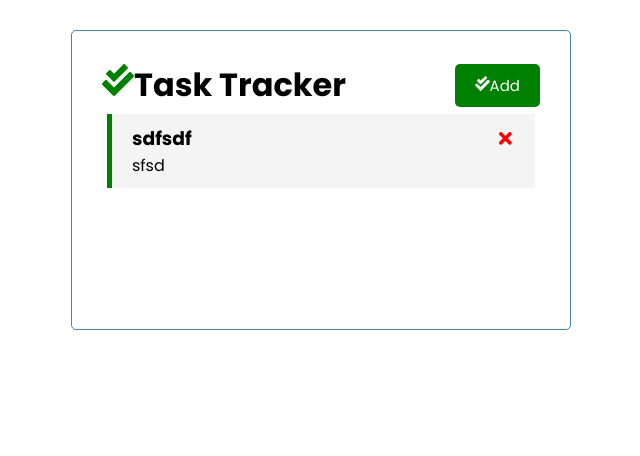
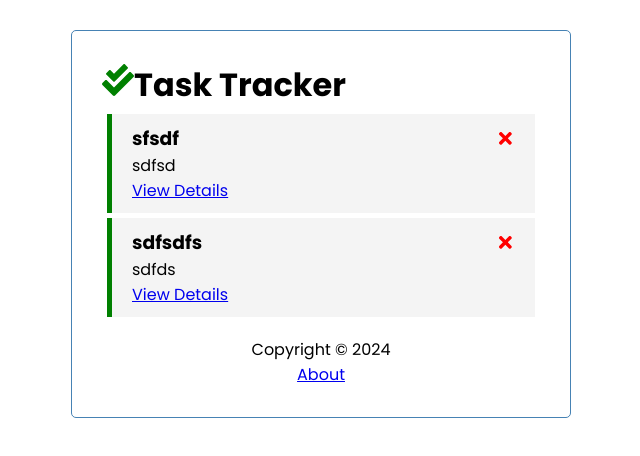
Before and after one commit to natiquekeyin/fall2024, a React (Vite) app in the folder JavaScript/Week10/tasktracker/: page / in a window 1280 px wide. Shown: the top 456 px of the page, without its empty margins (319-959 px from the left). Built offline with nearby package versions, Linux system fonts and the light colour scheme; data requests are answered from the project's data file.

Commit message:
taskDetails

```diff
--- a/JavaScript/Week10/tasktracker/db.json
+++ b/JavaScript/Week10/tasktracker/db.json
@@ -1,9 +1,15 @@
 {
   "tasks": [
     {
-      "id": "9d8d",
-      "text": "sdfsdf",
-      "day": "sfsd",
+      "id": "ecda",
+      "text": "sfsdf",
+      "day": "sdfsd",
+      "reminder": true
+    },
+    {
+      "id": "0bc0",
+      "text": "sdfsdfs",
+      "day": "sdfds",
       "reminder": true
     }
   ]
--- a/JavaScript/Week10/tasktracker/package.json
+++ b/JavaScript/Week10/tasktracker/package.json
@@ -14,7 +14,8 @@
     "json-server": "^1.0.0-beta.3",
     "react": "^18.3.1",
     "react-dom": "^18.3.1",
-    "react-icons": "^5.3.0"
+    "react-icons": "^5.3.0",
+    "react-router-dom": "^6.28.0"
   },
   "devDependencies": {
     "@eslint/js": "^9.13.0",
--- a/JavaScript/Week10/tasktracker/src/App.jsx
+++ b/JavaScript/Week10/tasktracker/src/App.jsx
@@ -2,6 +2,11 @@ import Header from "./components/Header";
 import Tasks from "./components/Tasks";
 import { useState, useEffect } from "react";
 import AddTask from "./components/AddTask";
+import Footer from "./components/Footer";
+import { BrowserRouter as Router, Routes, Route } from "react-router-dom";
+
+import About from "./components/About";
+import TaskDetails from "./components/TaskDetails";
 
 function App() {
   const [showAddTask, setShowAddTask] = useState(false);
@@ -85,19 +90,39 @@ function App() {
   };
 
   return (
+    <Router>
       <div className="container">
         <Header
           title="Task Tracker"
           onAdd={() => setShowAddTask(!showAddTask)}
           showAdd={showAddTask}
         />
+        <Routes>
+          <Route
+            path="/"
+            element={
+              <>
                 {showAddTask && <AddTask onAdd={addTask} />}
                 {tasks.length > 0 ? (
-        <Tasks tasks={tasks} onDelete={deleteTask} onToggle={toggleReminder} />
+                  <Tasks
+                    tasks={tasks}
+                    onDelete={deleteTask}
+                    onToggle={toggleReminder}
+                  />
                 ) : (
                   "No tasks to show!!!"
                 )}
+              </>
+            }
+          />
+
+          <Route path="/about" element={<About />} />
+          <Route path="/task/:id" element={<TaskDetails />} />
+        </Routes>
+
+        <Footer />
       </div>
+    </Router>
   );
 }
 
--- /dev/null
+++ b/JavaScript/Week10/tasktracker/src/components/About.jsx
@@ -0,0 +1,12 @@
+import { Link } from "react-router-dom";
+const About = () => {
+  return (
+    <div>
+      <h3>Version 1.0.0</h3>
+      <Link to="/">Go Back</Link>
+      {/* home route " / "  "/home " */}
+    </div>
+  );
+};
+
+export default About;
--- /dev/null
+++ b/JavaScript/Week10/tasktracker/src/components/Footer.jsx
@@ -0,0 +1,11 @@
+import { Link } from "react-router-dom";
+const Footer = () => {
+  return (
+    <footer>
+      <p>Copyright &copy; 2024</p>
+      <Link to="/about">About</Link>
+    </footer>
+  );
+};
+
+export default Footer;
--- a/JavaScript/Week10/tasktracker/src/components/Header.jsx
+++ b/JavaScript/Week10/tasktracker/src/components/Header.jsx
@@ -1,7 +1,9 @@
 import Button from "./Button";
 import { FaCheckDouble } from "react-icons/fa";
+import { useLocation } from "react-router-dom";
 
 const Header = ({ title, onAdd, showAdd }) => {
+  const location = useLocation();
   // const onClick = (e) => {
   //   console.log("Click");
   //   console.log(e);
@@ -12,12 +14,14 @@ const Header = ({ title, onAdd, showAdd }) => {
         <FaCheckDouble style={{ color: "green" }} />
         {title}
       </h1>
+      {location.pathname === "/about" && (
         <Button
           text={showAdd ? "Close" : "Add"}
           color={showAdd ? "red" : "green"}
           click={onAdd}
           showAdd={showAdd}
         />
+      )}
     </header>
   );
 };
--- a/JavaScript/Week10/tasktracker/src/components/Task.jsx
+++ b/JavaScript/Week10/tasktracker/src/components/Task.jsx
@@ -1,4 +1,6 @@
 import { FaAccusoft, FaTimes } from "react-icons/fa";
+import { Link } from "react-router-dom";
+
 const Task = ({ task, onDelete, onToggle }) => {
   return (
     <div
@@ -13,6 +15,10 @@ const Task = ({ task, onDelete, onToggle }) => {
         />
       </h3>
       <p>{task.day}</p>
+      <p>
+        {" "}
+        <Link to={`/task/${task.id}`}>View Details</Link>
+      </p>
     </div>
   );
 };
--- /dev/null
+++ b/JavaScript/Week10/tasktracker/src/components/TaskDetails.jsx
@@ -0,0 +1,7 @@
+import React from "react";
+
+const TaskDetails = () => {
+  return <div>TaskDetails</div>;
+};
+
+export default TaskDetails;
--- a/JavaScript/Week10/tasktracker/src/index.css
+++ b/JavaScript/Week10/tasktracker/src/index.css
@@ -98,3 +98,8 @@ body {
   flex: 2;
   height: 20px;
 }
+
+footer {
+  text-align: center;
+  margin-top: 20px;
+}
```
Also changed, not shown: 1 other file (tests, documents, lock files or other folders). Lines whose indentation alone changed are shown as unchanged.
